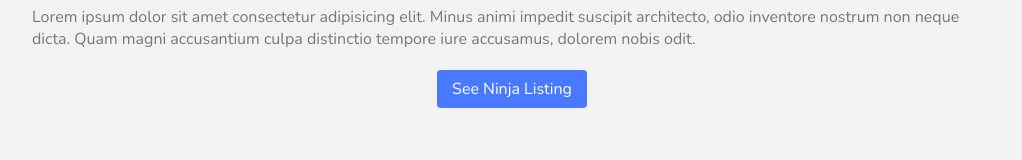
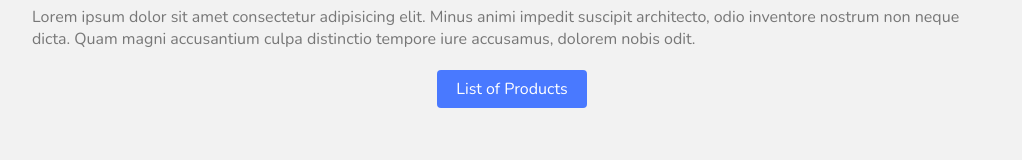
Before and after one commit to jcpandi/dj, a Next.js app: page / in a window 1280 px wide. Shown: the part 332-492 px from the top of the page, without its empty margins (128-1150 px from the left). Built offline with nearby package versions, Linux system fonts and the light colour scheme.

Commit message:
change button label

```diff
--- a/pages/index.js
+++ b/pages/index.js
@@ -14,7 +14,7 @@ export default function Home() {
         <p className={styles.text}>Lorem ipsum dolor sit amet consectetur adipisicing elit. Minus animi impedit suscipit architecto, odio inventore nostrum non neque dicta. Quam magni accusantium culpa distinctio tempore iure accusamus, dolorem nobis odit.</p>
         <p className={styles.text}>Lorem ipsum dolor sit amet consectetur adipisicing elit. Minus animi impedit suscipit architecto, odio inventore nostrum non neque dicta. Quam magni accusantium culpa distinctio tempore iure accusamus, dolorem nobis odit.</p>
         <Link href="/ninjas/">
-          <a className={styles.btn}>See Ninja Listing</a>
+          <a className={styles.btn}>List of Products</a>
         </Link>
       </div>
     </>
```
